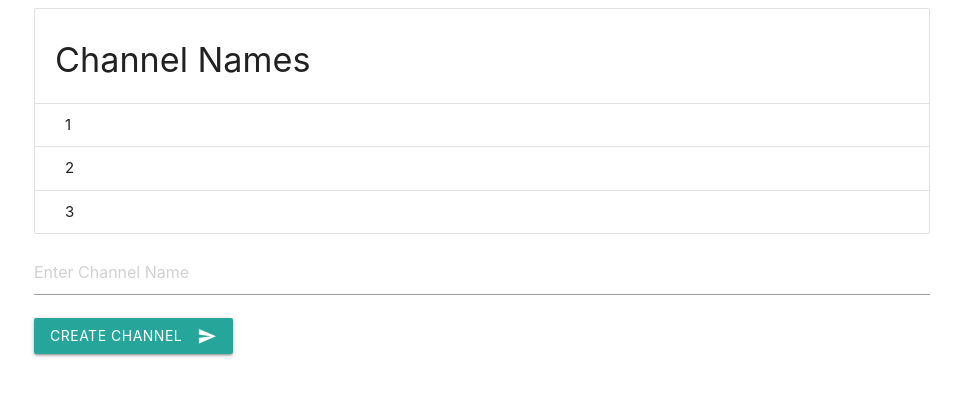
After one commit to j-zuckerman/Chat_Application, a Flask app: page /channels in a window 1280 px wide. The commit adds this page. Shown: the top 396 px of the page, without its empty margins (158-1119 px from the left). Run offline with Flask 2, Linux system fonts and the light colour scheme.

```diff
--- a/app.py
+++ b/app.py
@@ -1,6 +1,6 @@
 import os
 
-from flask import Flask, render_template, request
+from flask import Flask, url_for, session, redirect, render_template, request
 from flask_socketio import SocketIO, emit
 from models import *
 from flask_heroku import Heroku
@@ -11,12 +11,19 @@ app.config['SQLALCHEMY_DATABASE_URI'] = 'postgres://nwsfdmosrnutwy:df73ed703a73a
 app.config['SQLALCHEMY_TRACK_MODIFICATIONS'] = False
 heroku = Heroku(app)
 db = SQLAlchemy(app)
-app.config["SECRET_KEY"] = os.getenv("SECRET_KEY")
+app.secret_key = os.urandom(24)
 socketio = SocketIO(app)
 
 
-@app.route("/", methods = ["POST", "GET"])
+@app.route("/")
 def index():
+
+    return render_template("index.html")
+
+
+@app.route("/register", methods=['POST', 'GET'])
+def register():
+
     form = request.form
 
     if request.method == 'POST':
@@ -28,8 +35,40 @@ def index():
         print(password)
 
         u.add_user()
+        return redirect(url_for("channels"))
 
-    return render_template("index.html")
+    return render_template("register.html")
+
+@app.route("/login", methods =['GET', 'POST'])
+def login():
+    form = request.form
+
+    if request.method == 'POST':
+        name = form.get('name')
+        password = form.get('password')
+
+        print(name)
+        print(password)
+        u = User.query.filter_by(name = name).first()
+
+        if u is None or u.password != password:
+            return render_template("error.html", message="Incorrect login information")
+        else:
+            session["user"] = u
+            return redirect(url_for("channels"))
+
+    return render_template("register.html")
+
+@app.route("/channels", methods=['GET', 'POST'])
+def channels():
+    form = request.form
+
+    if request.method == 'POST':
+        channel_name = form.get('channel_name')
+
+    return render_template("channels.html")
+
+
 
 if __name__ == ' __main__':
     #app.debug = True
--- /dev/null
+++ b/templates/channels.html
@@ -0,0 +1,25 @@
+{% extends 'layout.html' %} {% block body %}
+<div>
+  <ul class="collection with-header">
+    <li class="collection-header"><h4>Channel Names</h4></li>
+    <li class="collection-item">1</li>
+    <li class="collection-item">2</li>
+    <li class="collection-item">3</li>
+  </ul>
+  <form method="POST" action="">
+    <div class="input-field">
+      <input
+        placeholder="Enter Channel Name"
+        id="channel_name"
+        type="text"
+        name="channel_name"
+      />
+    </div>
+    <button class="btn waves-effect waves-light" type="submit" name="action">
+      Create Channel
+      <i class="material-icons right">send</i>
+    </button>
+  </form>
+</div>
+
+{% endblock %}
--- /dev/null
+++ b/templates/error.html
@@ -0,0 +1,3 @@
+{% extends 'layout.html' %} {% block body %}
+<h1>{{message}}</h1>
+{% endblock %}
--- a/templates/layout.html
+++ b/templates/layout.html
@@ -9,6 +9,10 @@
       rel="stylesheet"
       href="https://cdnjs.cloudflare.com/ajax/libs/materialize/1.0.0/css/materialize.min.css"
     />
+    <link
+      href="https://fonts.googleapis.com/icon?family=Material+Icons"
+      rel="stylesheet"
+    />
   </head>
   <body>
     <div class="container">
```
Also changed, not shown: create_database.py (added, +24 -0 lines), templates/index.html (+5 -19 lines), templates/register.html (added, +24 -0 lines).
